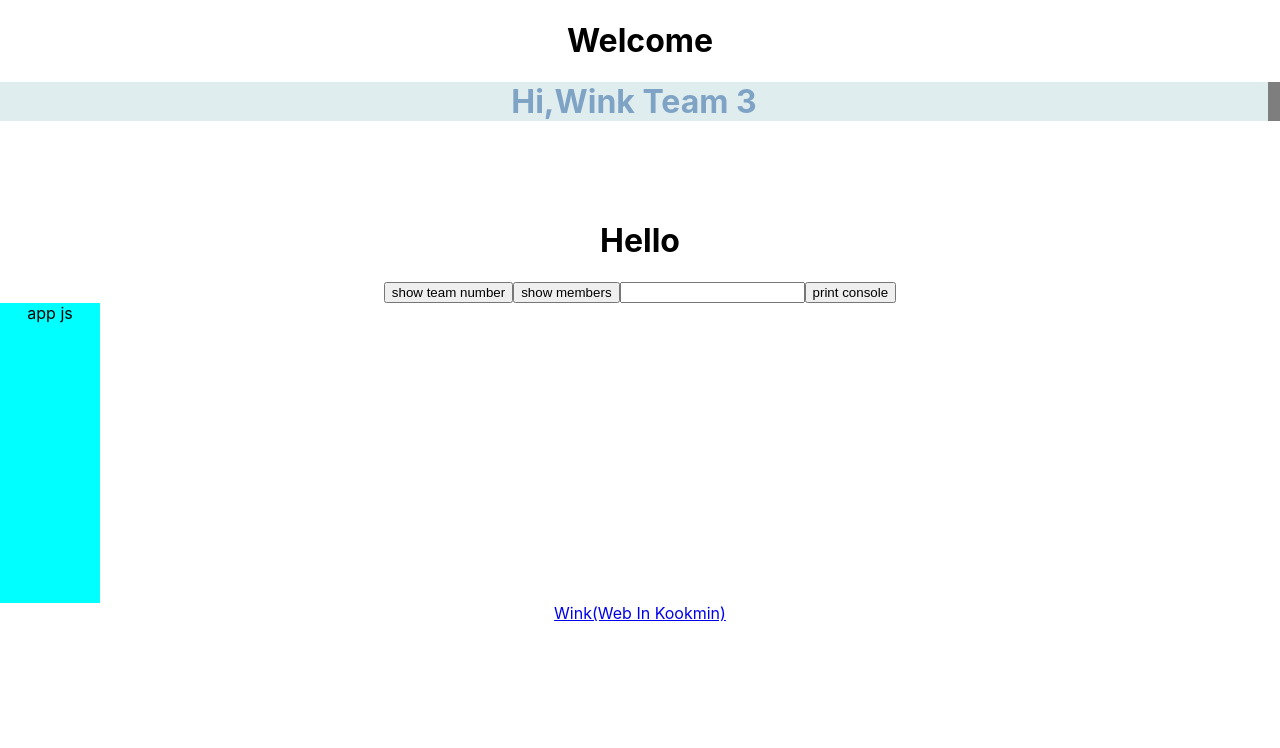
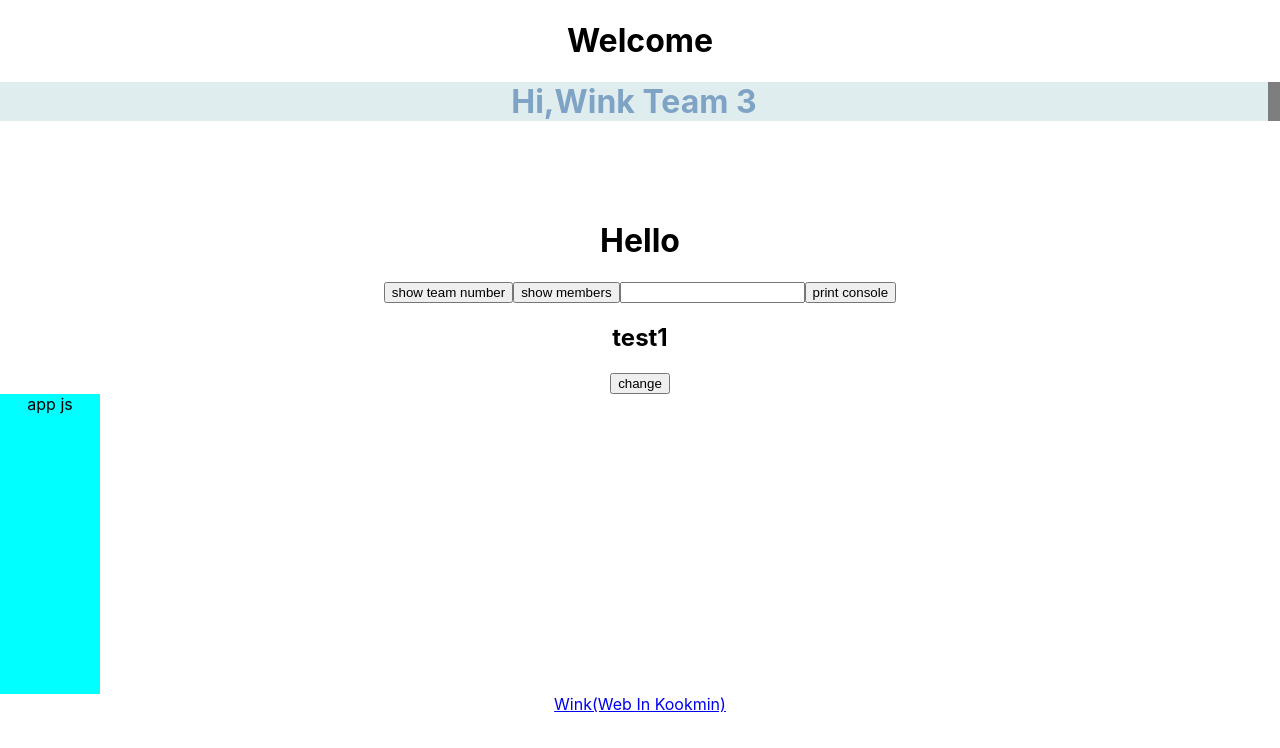
Before and after one commit to 2023-WINK-Project-Team-3/React_jongeun, a React (Create React App) app in the folder react_test/: page / in a window 1280 px wide. Shown: the top 748 px of the page. Built offline with nearby package versions, Linux system fonts and the light colour scheme.

Commit message:
state,useState study

```diff
--- a/react_test/src/component/Hello.js
+++ b/react_test/src/component/Hello.js
@@ -1,3 +1,5 @@
+import { useState } from 'react';
+
 import styles from './Hello.module.css';
 
 let tt;
@@ -14,6 +16,8 @@ export default function Hello() {
     console.log(txt.target.value);
   }
 
+  const [name, setName] = useState('test1');
+
   return (
     <div>
       <h1>Hello</h1>
@@ -21,6 +25,15 @@ export default function Hello() {
       <button onClick={showMembers}>show members</button>
       <input type="text" onChange={showText}></input>
       <button onClick={() => console.log(tt)}>print console</button>
+
+      <h2 id="name">{name}</h2>
+      <button
+        onClick={() => {
+          setName(name === 'test1' ? 'test2' : 'test1');
+        }}
+      >
+        change
+      </button>
     </div>
   );
 }
```
